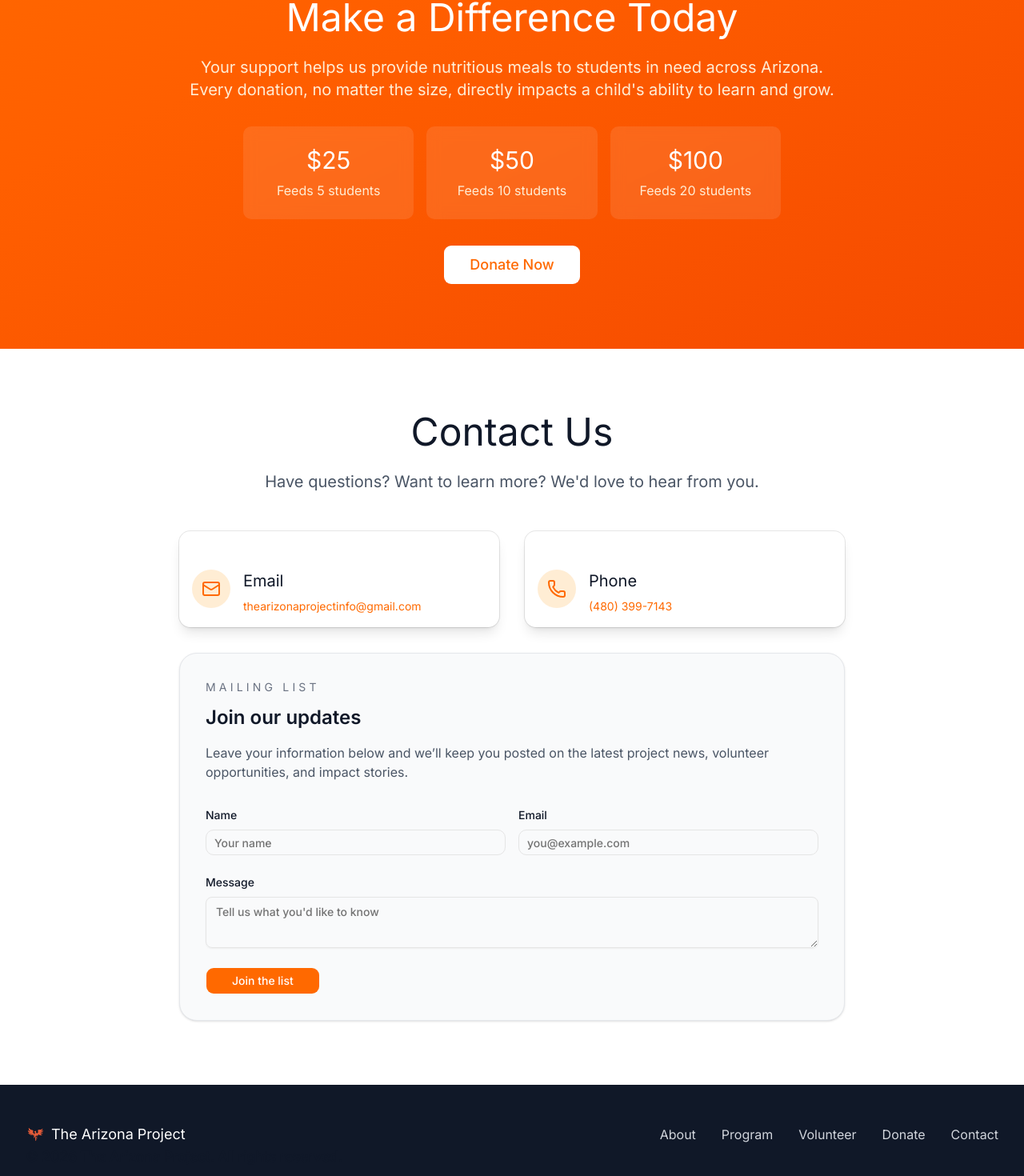
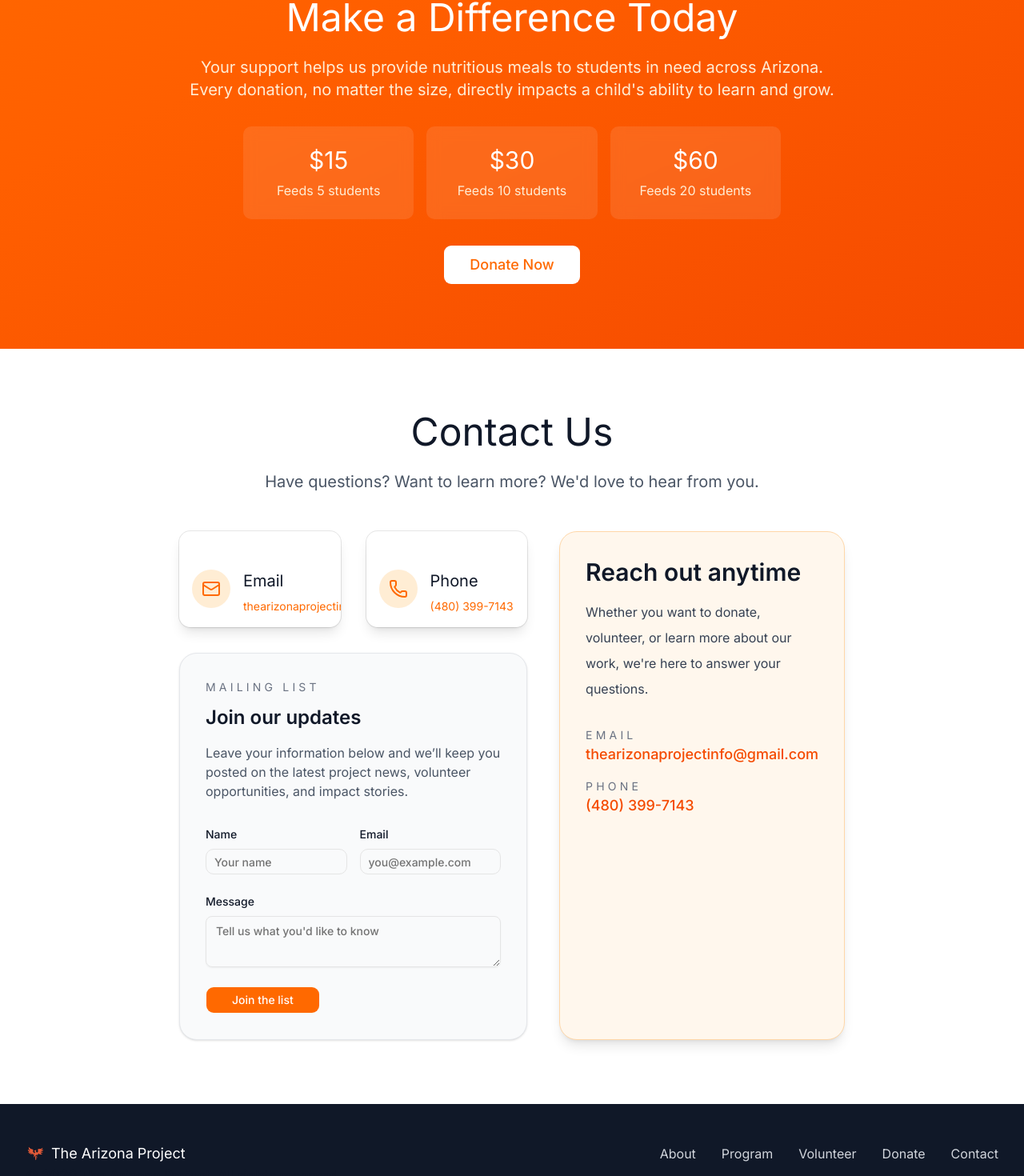
Before and after one commit to thearizonaproject101/thearizonaproject, a Next.js app: page / in a window 1280 px wide. Shown: the part 3180-4650 px from the top of the page at 80% size. Built offline with nearby package versions, Linux system fonts and the light colour scheme.

Commit message:
Changes to cost stufff

```diff
--- a/app/page.tsx
+++ b/app/page.tsx
@@ -2,7 +2,6 @@ import MainPage from "@/components/WebsiteComponents/Figma/MainPage";
 import Image from "next/image";
 
 export default function Home() {
-
   return <MainPage/>
   return (
     <div className="flex flex-col flex-1 items-center justify-center bg-zinc-50 font-sans dark:bg-black">
--- a/components/WebsiteComponents/Figma/MainPage.tsx
+++ b/components/WebsiteComponents/Figma/MainPage.tsx
@@ -307,15 +307,15 @@ export default function Component() {
           </p>
           <div className="grid grid-cols-1 sm:grid-cols-3 gap-4 mb-8 max-w-2xl mx-auto">
             <div className="bg-white/10 backdrop-blur-sm rounded-lg p-6">
-              <div className="text-3xl mb-2">$25</div>
+              <div className="text-3xl mb-2">$15</div>
               <div className="text-orange-100">Feeds 5 students</div>
             </div>
             <div className="bg-white/10 backdrop-blur-sm rounded-lg p-6">
-              <div className="text-3xl mb-2">$50</div>
+              <div className="text-3xl mb-2">$30</div>
               <div className="text-orange-100">Feeds 10 students</div>
             </div>
             <div className="bg-white/10 backdrop-blur-sm rounded-lg p-6">
-              <div className="text-3xl mb-2">$100</div>
+              <div className="text-3xl mb-2">$60</div>
               <div className="text-orange-100">Feeds 20 students</div>
             </div>
           </div>
@@ -335,6 +335,7 @@ export default function Component() {
             </p>
           </div>
 
+          <div className="grid gap-10 lg:grid-cols-[1.1fr_0.9fr]">
             <div className="space-y-8">
               <div className="grid grid-cols-1 md:grid-cols-2 gap-8">
                 <Card className="border-orange-200 shadow-lg">
@@ -397,6 +398,29 @@ export default function Component() {
                 </form>
               </div>
             </div>
+
+            <div className="rounded-3xl border border-orange-200 bg-orange-50 p-8 shadow-lg">
+              <h3 className="text-3xl font-semibold text-gray-900 mb-4">Reach out anytime</h3>
+              <p className="text-gray-700 leading-8">
+                Whether you want to donate, volunteer, or learn more about our work,
+                we're here to answer your questions.
+              </p>
+              <div className="mt-8 space-y-4 text-gray-800">
+                <div>
+                  <h4 className="text-sm uppercase tracking-[0.3em] text-gray-500">Email</h4>
+                  <a href="mailto:thearizonaprojectinfo@gmail.com" className="text-lg font-medium text-orange-600 hover:text-orange-700">
+                    thearizonaprojectinfo@gmail.com
+                  </a>
+                </div>
+                <div>
+                  <h4 className="text-sm uppercase tracking-[0.3em] text-gray-500">Phone</h4>
+                  <a href="tel:4803997143" className="text-lg font-medium text-orange-600 hover:text-orange-700">
+                    (480) 399-7143
+                  </a>
+                </div>
+              </div>
+            </div>
+          </div>
         </div>
       </section>
 
```
Lines whose indentation alone changed are shown as unchanged.
